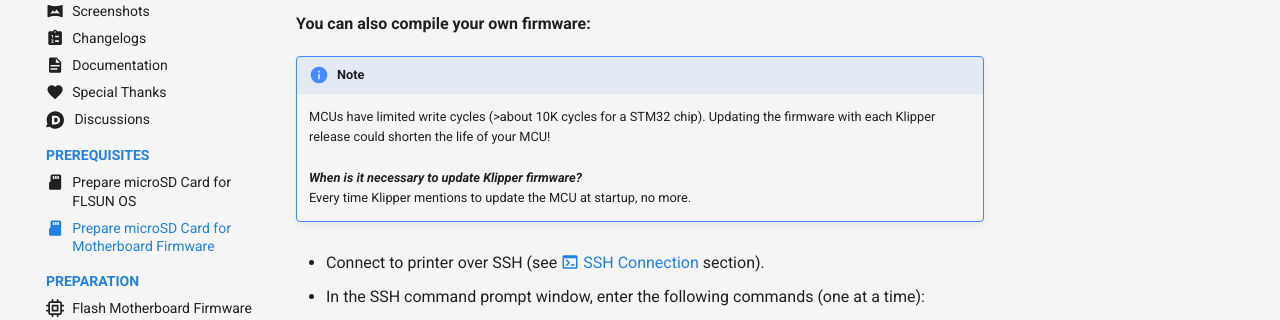
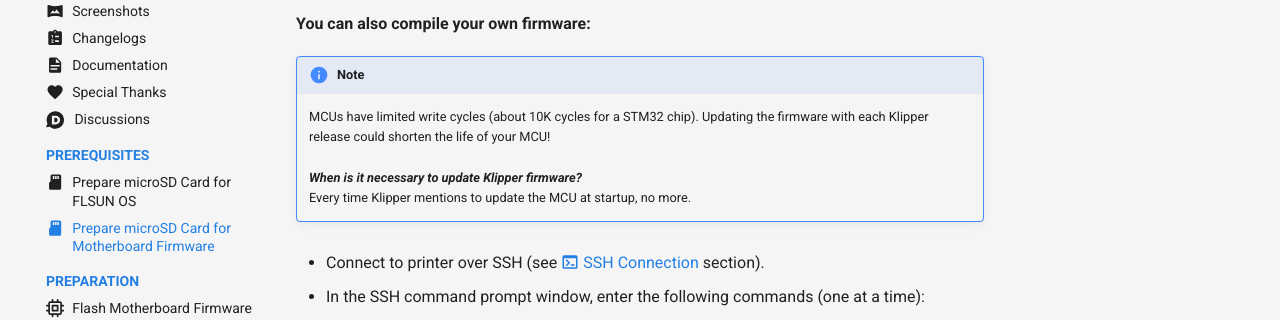
Before and after one commit to Guilouz/FLSUN-S1-Open-Source-Edition, an MkDocs documentation site: the page built from docs/prepare-microsd-card-for-motherboard-firmware.md, in a window 1280 px wide and 900 px high, scrolled down 712 px. Shown: the part 151-471 px from the top of the window. Built offline with MkDocs 1.6.1 and Material for MkDocs 9.7.7, drawn with Linux system fonts in a browser that asks for light colours; comment, search, counter and statistics services are not loaded.

```diff
--- a/docs/prepare-microsd-card-for-motherboard-firmware.md
+++ b/docs/prepare-microsd-card-for-motherboard-firmware.md
@@ -29,7 +29,7 @@ Motherboard firmware needs to be updated to support the latest version of Klippe
 **You can also compile your own firmware:**
 
 !!! Note
-    MCUs have limited write cycles (>about 10K cycles for a STM32 chip). Updating the firmware with each Klipper release could shorten the life of your MCU!<br /><br />
+    MCUs have limited write cycles (about 10K cycles for a STM32 chip). Updating the firmware with each Klipper release could shorten the life of your MCU!<br /><br />
     <i>**When is it necessary to update Klipper firmware?**</i><br />
     Every time Klipper mentions to update the MCU at startup, no more.
 
```
